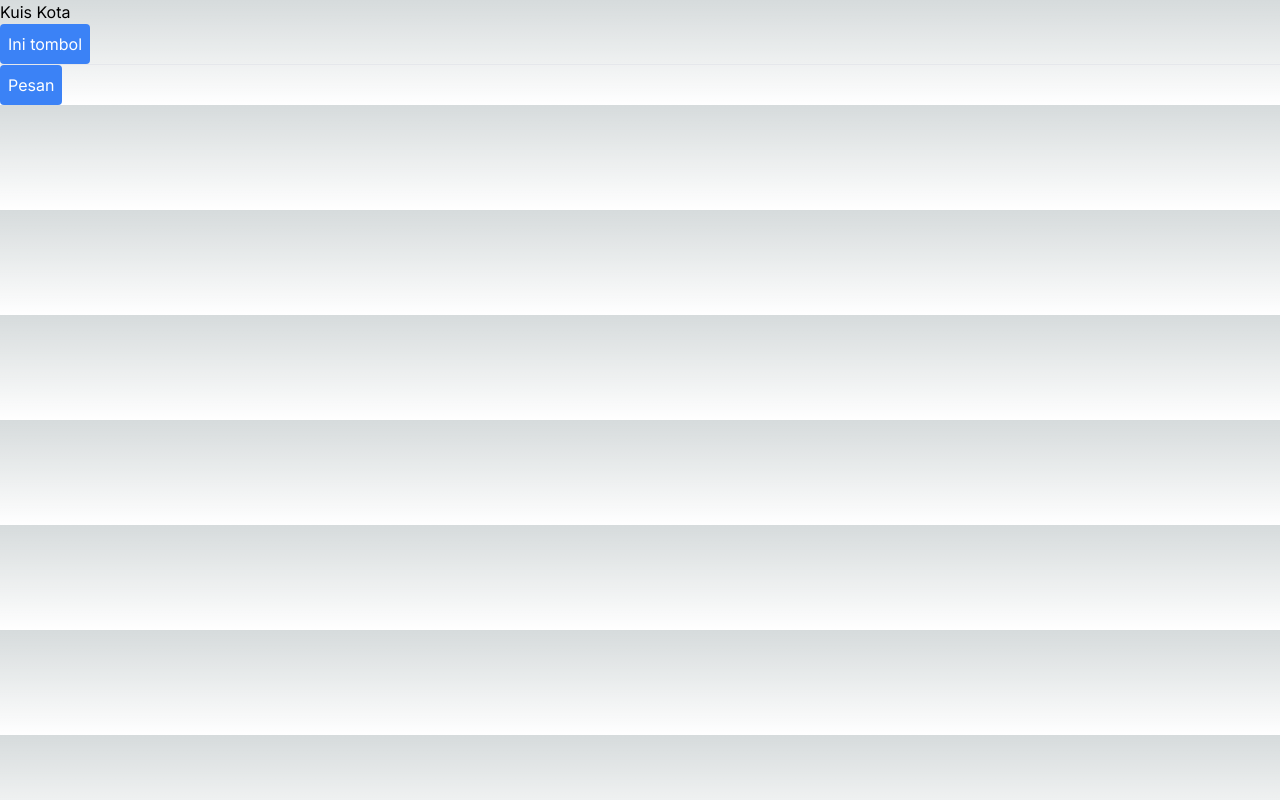
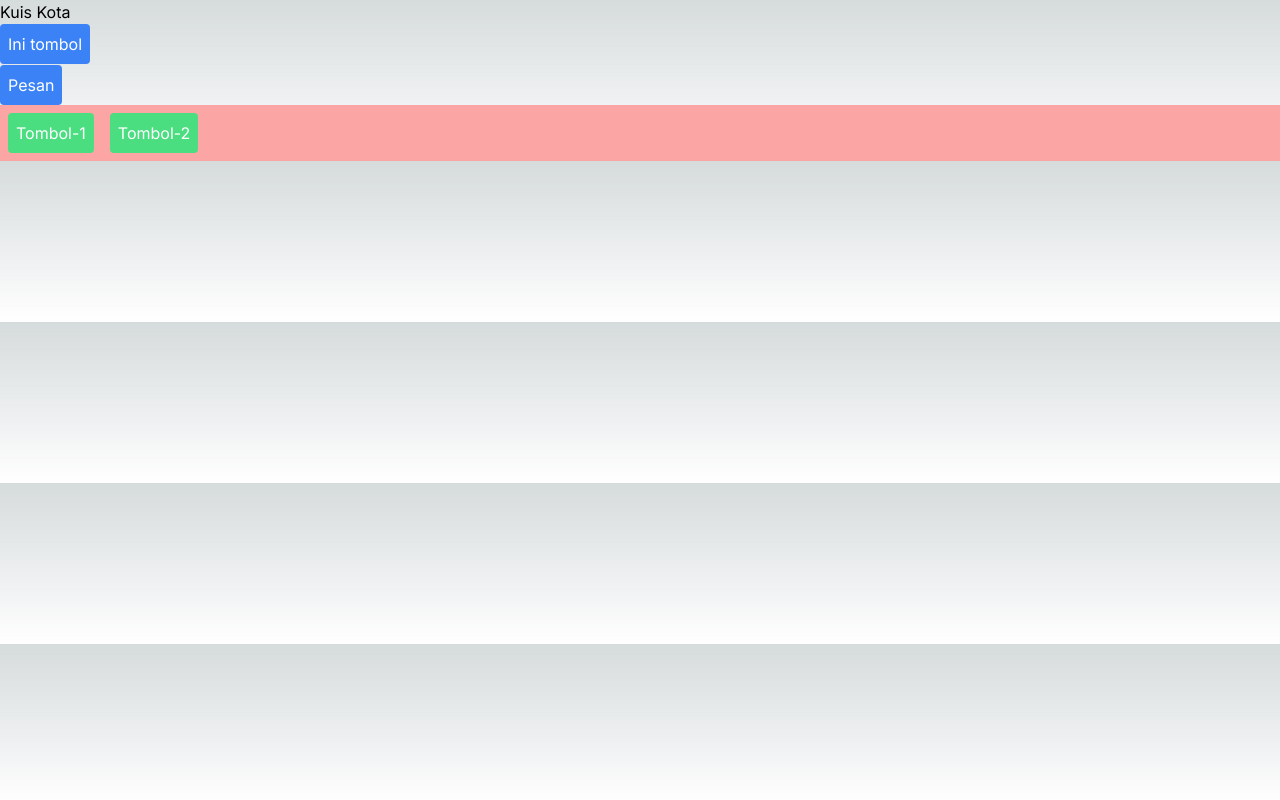
Before and after one commit to alibarc/04-event-dan-state, a Next.js app: page / in a window 1280 px wide. Built offline with nearby package versions, Linux system fonts and the light colour scheme.

Commit message:
Praktikum 3

```diff
--- a/src/app/page.tsx
+++ b/src/app/page.tsx
@@ -1,5 +1,5 @@
 "use client";
-import Tombol_1, { Tombol_2 } from "../components/button";
+import Tombol_1, { Tombol_2, Tombol_3 } from "../components/button";
 
 export default function Home(){
   return (
@@ -9,6 +9,11 @@
         <Tombol_1 />
         <hr></hr>
         <Tombol_2 isiPesan="Ini Pesanku" namaTombol="Pesan" />
+        <br></br>
+        <div className="bg-red-300" onClick={() => alert('Parent Element : Div')}>
+          <Tombol_3 isiPesan="Child Element : Tombol-1" namaTombol="Tombol-1" />
+          <Tombol_3 isiPesan="Child Element : Tombol-2" namaTombol="Tombol-2" />
+        </div>
       </div>
     </>
   );
--- a/src/components/button.tsx
+++ b/src/components/button.tsx
@@ -5,6 +5,20 @@
             onClick={() => alert(isiPesan)}>
             {namaTombol}
             </button>
+    );
+}
+
+export function Tombol_3({isiPesan, namaTombol}){
+    return (
+        <button
+            className="bg-green-400 hover:bg-green-700 text-white p-2 rounded m-2"
+            onClick={(e) => {
+                    e.stopPropagation();
+                    alert(isiPesan)
+                }
+            }>
+            {namaTombol}
+        </button>
     );
 }
 
```
